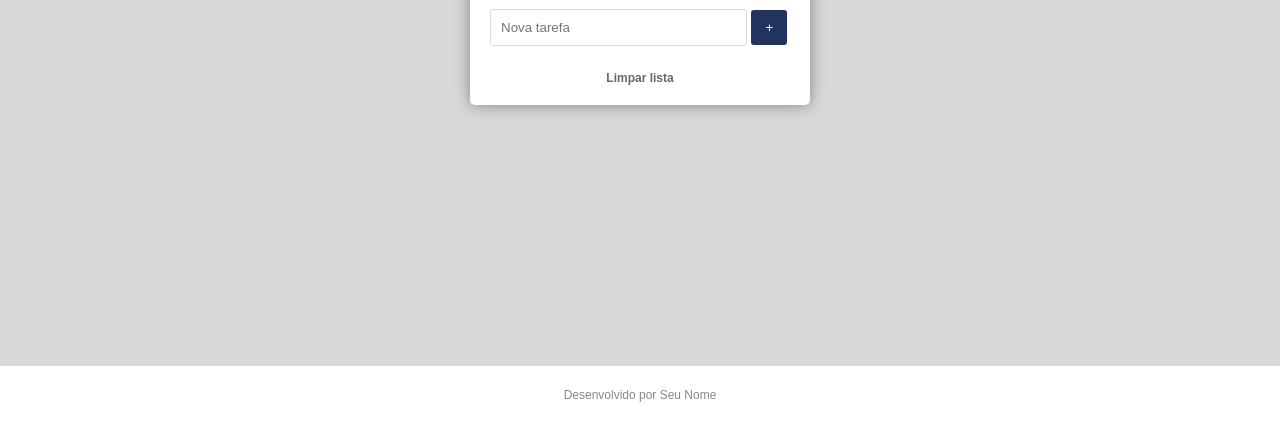
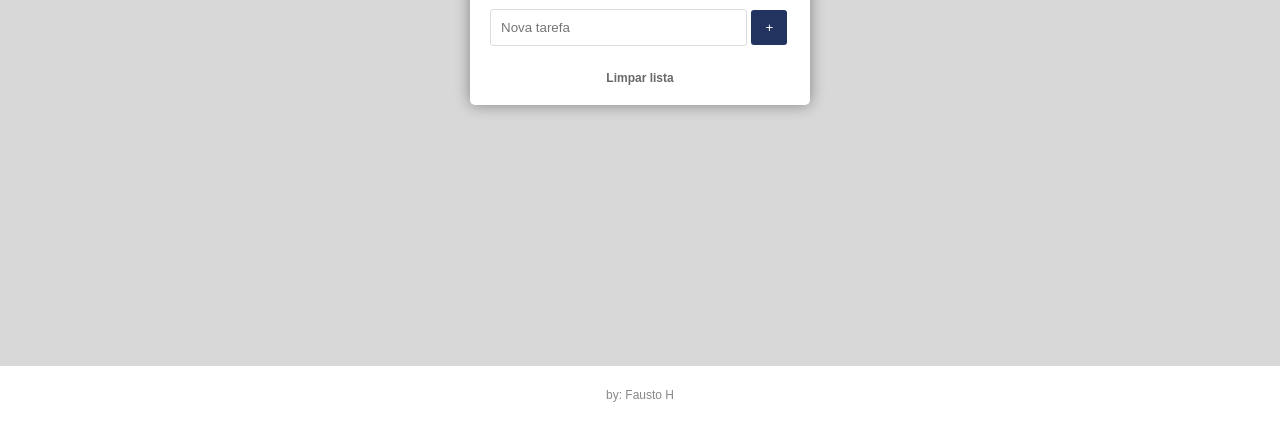
Before and after one commit to Fausto-H/to-do-list, a plain HTML site: page index.html in a window 1280 px wide. Shown: the part 376-800 px from the top of the page. Drawn offline with nearby package versions, Linux system fonts and the light colour scheme.

Commit message:
eighth commit

```diff
--- a/index.html
+++ b/index.html
@@ -20,7 +20,7 @@
     </div>
     <!-- Seção de créditos -->
     <footer>
-        <p>Desenvolvido por Seu Nome</p>
+        <p>by: Fausto H</p>
     </footer>
     <script src="main.js"></script>
 </body>
```
